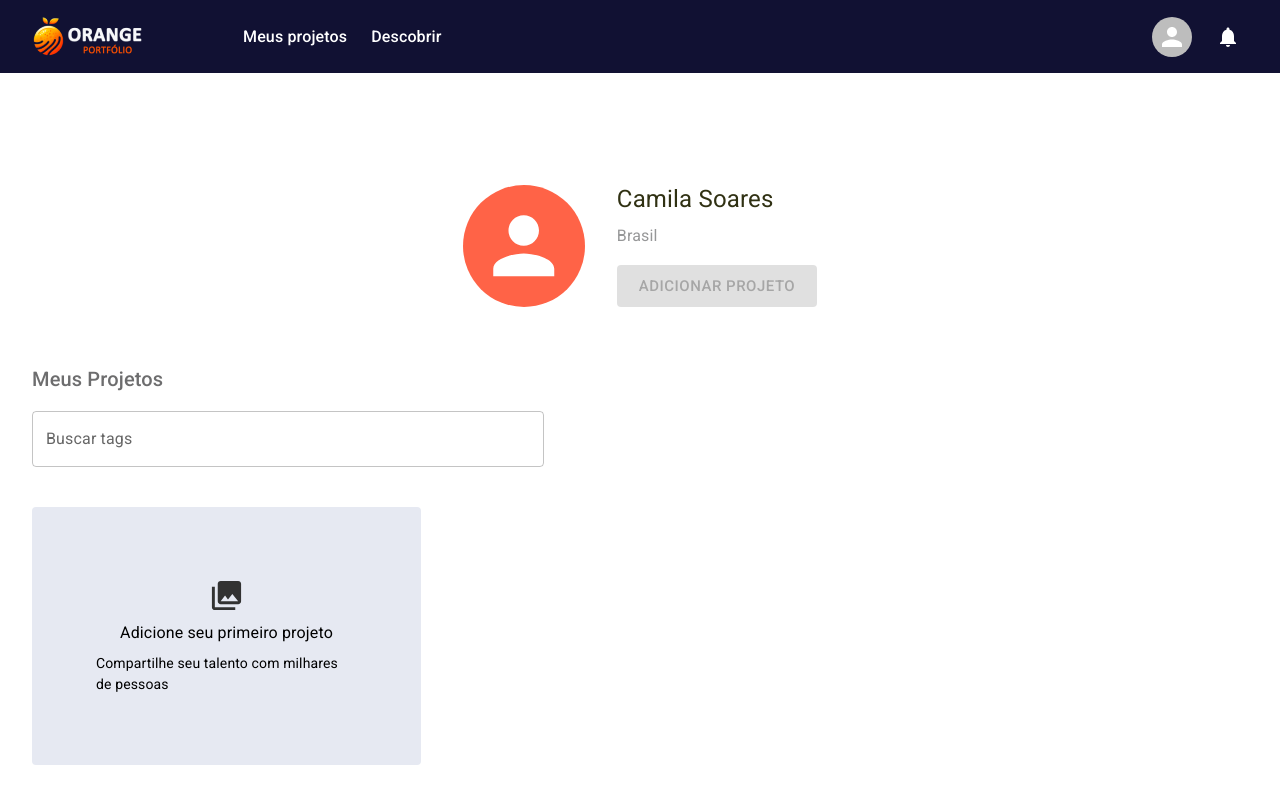
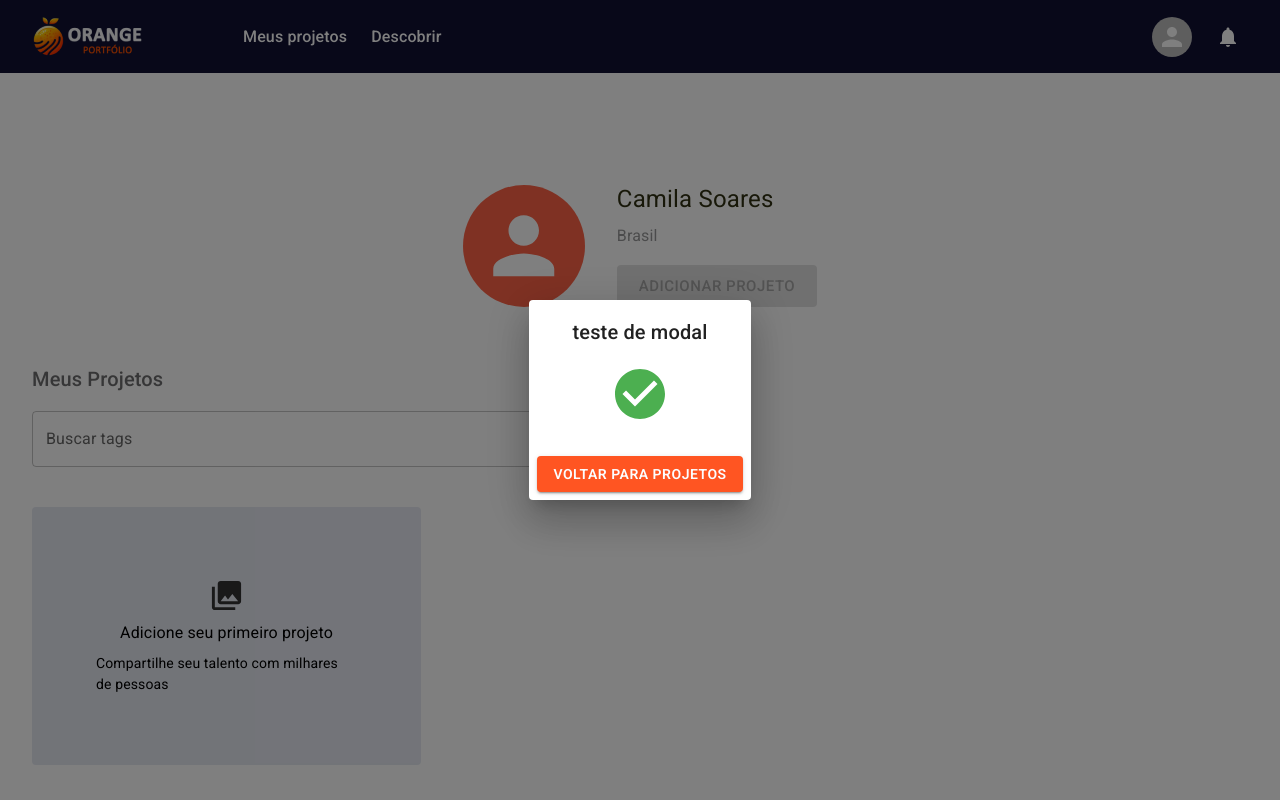
Before and after one commit to felipel7/orange-portfolio, a React (Vite) app: page / in a window 1280 px wide. Built offline with nearby package versions, Linux system fonts and the light colour scheme.

Commit message:
Add Modal suce message

```diff
--- /dev/null
+++ b/src/components/ModalSucess/SuccessDialog.tsx
@@ -0,0 +1,39 @@
+import Dialog from "@mui/material/Dialog";
+import DialogTitle from "@mui/material/DialogTitle";
+import DialogContent from "@mui/material/DialogContent";
+import DialogActions from "@mui/material/DialogActions";
+import Button from "@mui/material/Button";
+import CheckCircleIcon from "@mui/icons-material/CheckCircle";
+import Typography from "@mui/material/Typography";
+import { green } from "@mui/material/colors";
+
+type Props = {
+  open: boolean;
+  onClose: () => void;
+  text: string;
+};
+
+export default function SuccessDialog({ open, onClose, text }: Props) {
+  return (
+    <Dialog
+      open={open}
+      onClose={onClose}
+      aria-labelledby="success-dialog-title"
+      aria-describedby="success-dialog-description"
+    >
+      <DialogTitle id="success-dialog-title" sx={{ textAlign: "center" }}>
+        <Typography color="textPrimary" variant="h6">
+          {text}
+        </Typography>
+      </DialogTitle>
+      <DialogContent sx={{ textAlign: "center" }}>
+        <CheckCircleIcon sx={{ color: green[500], fontSize: 60 }} />
+      </DialogContent>
+      <DialogActions sx={{ justifyContent: "center" }}>
+        <Button onClick={onClose} variant="contained" color="primary">
+          Voltar para Projetos
+        </Button>
+      </DialogActions>
+    </Dialog>
+  );
+}
--- a/src/pages/Home.tsx
+++ b/src/pages/Home.tsx
@@ -1,4 +1,4 @@
-import { PhotoLibrary } from '@mui/icons-material';
+import { PhotoLibrary } from "@mui/icons-material";
 import {
   Autocomplete,
   Box,
@@ -7,27 +7,33 @@ import {
   Stack,
   TextField,
   Typography,
-} from '@mui/material';
-import UserActionPanel from '../components/UserActionPanel';
+} from "@mui/material";
+import UserActionPanel from "../components/UserActionPanel";
+import SuccessDialog from "../components/ModalSucess/SuccessDialog";
 
 export default function HomePage() {
   return (
     <Container maxWidth="xl">
+      <SuccessDialog
+        onClose={() => console.log("")}
+        open={true}
+        text="teste de modal"
+      />
       <Stack px={1}>
-        <Box mt={{ xs: 7, sm: '112px' }} mb={{ xs: 5, sm: 7 }}>
+        <Box mt={{ xs: 7, sm: "112px" }} mb={{ xs: 5, sm: 7 }}>
           <UserActionPanel />
         </Box>
         <AppSearch />
 
         <ImageList
           sx={{
-            gridAutoFlow: 'column',
+            gridAutoFlow: "column",
             gridTemplateColumns: {
-              xs: 'repeat(auto-fill, minmax(300px, 1fr)) !important',
-              sm: 'repeat(auto-fill, 389px) !important',
+              xs: "repeat(auto-fill, minmax(300px, 1fr)) !important",
+              sm: "repeat(auto-fill, 389px) !important",
             },
-            columnGap: '24px !important',
-            height: '258px',
+            columnGap: "24px !important",
+            height: "258px",
           }}
         >
           {/* TODO: integrar os cards com o backend...
@@ -47,7 +53,7 @@ export default function HomePage() {
             sx={{ height: 258 }}
             px={{ xs: 4, sm: 8 }}
           >
-            <PhotoLibrary fontSize="large" sx={{ fill: '#323232' }} />
+            <PhotoLibrary fontSize="large" sx={{ fill: "#323232" }} />
             <Typography>Adicione seu primeiro projeto</Typography>
             <Typography fontSize={14}>
               Compartilhe seu talento com milhares de pessoas
@@ -67,7 +73,7 @@ function AppSearch() {
         id="free-solo-demo"
         freeSolo
         options={[]}
-        renderInput={params => <TextField {...params} label="Buscar tags" />}
+        renderInput={(params) => <TextField {...params} label="Buscar tags" />}
         sx={{ maxWidth: 512, marginTop: 2, marginBottom: { xs: 3, sm: 5 } }}
       />
     </Typography>
```
